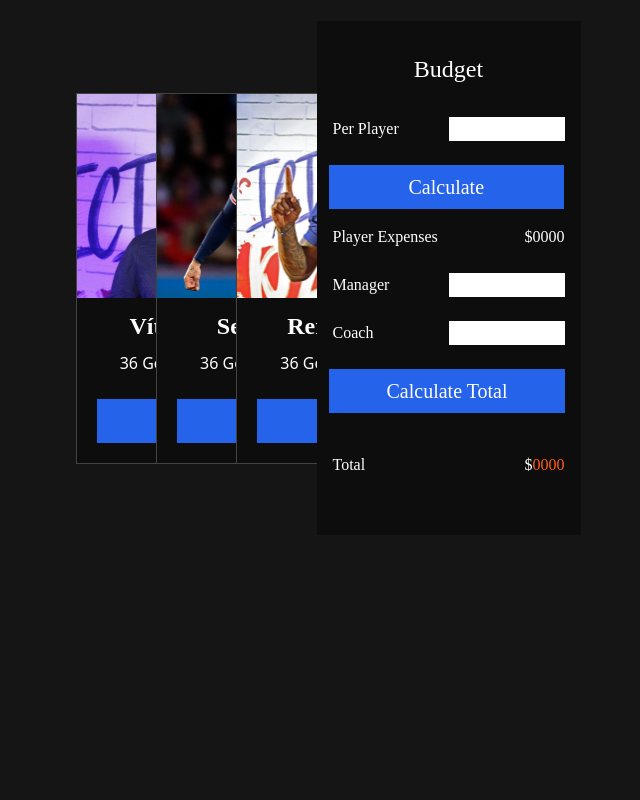
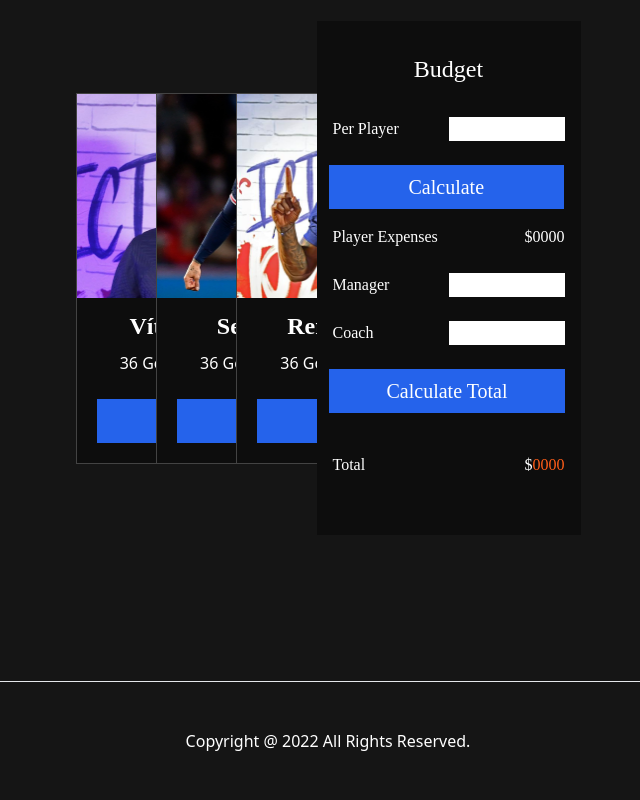
Before and after one commit to Zayed-Fahim/Select-best-five, a plain HTML site: page index.html in a window 1280 px wide. Shown: the part 935-1735 px from the top of the page, without its empty margins (312-952 px from the left). Before the commit the page ends 1470 px from the top, so only its background shows below. Drawn offline with nearby package versions, Linux system fonts and the light colour scheme; a web font is replaced by a local one.

Commit message:
website almost done

```diff
--- a/index.html
+++ b/index.html
@@ -151,7 +151,9 @@
                 </div>
             </section>
         </main>
-        <footer>
+        <hr class="w-full mt-[9.125rem]">
+        <footer class="h-[118px] flex justify-center items-center">
+            <p class="text-white">Copyright @ 2022 All Rights Reserved.</p>
         </footer>
         <script src="./js/utilities.js"></script>
         <script src="./js/calculation.js"></script>
--- a/style.css
+++ b/style.css
@@ -171,3 +171,9 @@ body{
 .total-amount{
     color: #FF5E19;
 }
+/* main done */
+
+hr{
+    background: #717171;
+}
+/* footer part */
```
